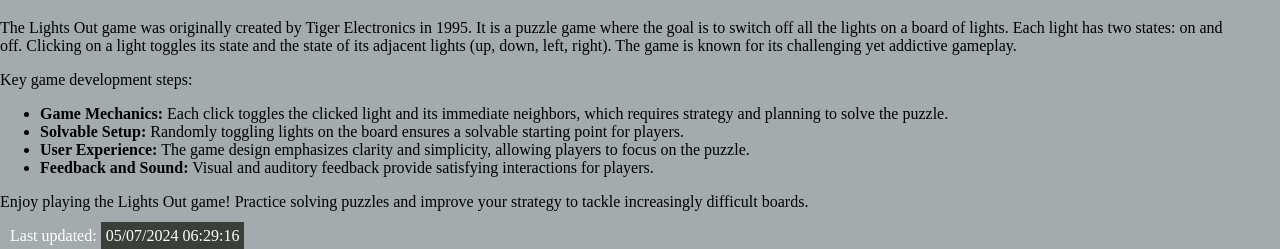
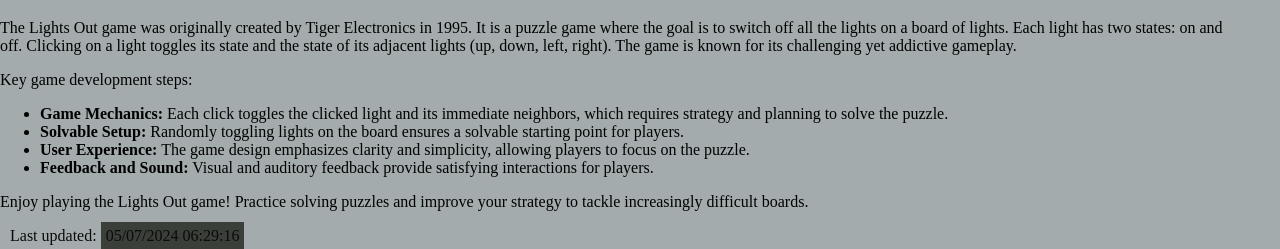
Before and after one commit to SCharanP/ITC5O5, a plain HTML site: page final/index.html in a window 1280 px wide. Shown: the part 611-860 px from the top of the page. Drawn offline with Linux system fonts and the light colour scheme.

Commit message:
Update styles.css

```diff
--- a/final/styles.css
+++ b/final/styles.css
@@ -112,7 +112,7 @@ section {
 }
 
 footer {
-    color: #fff;
+    color: #0c0b0b;
     margin: 10px;
 }
 
```
